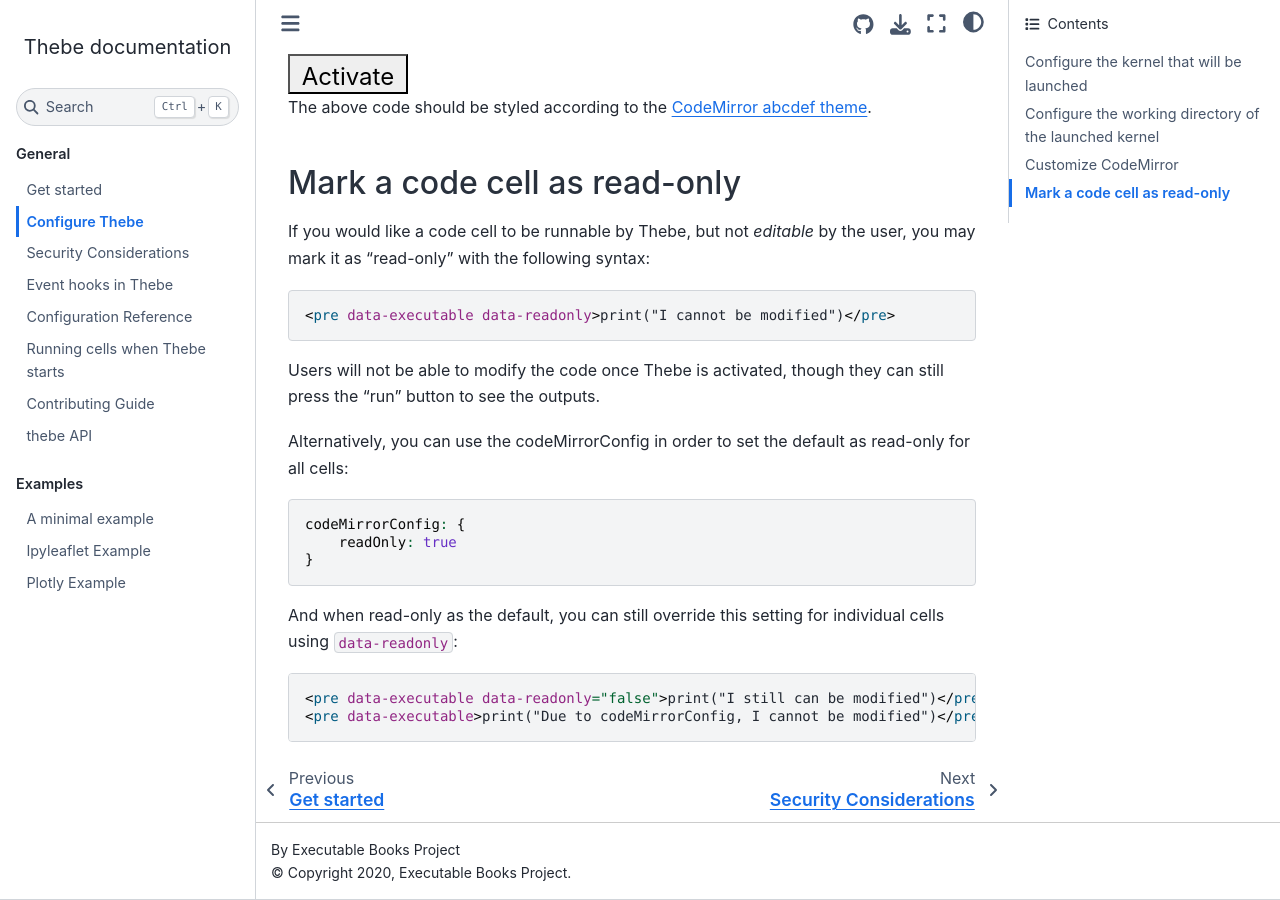
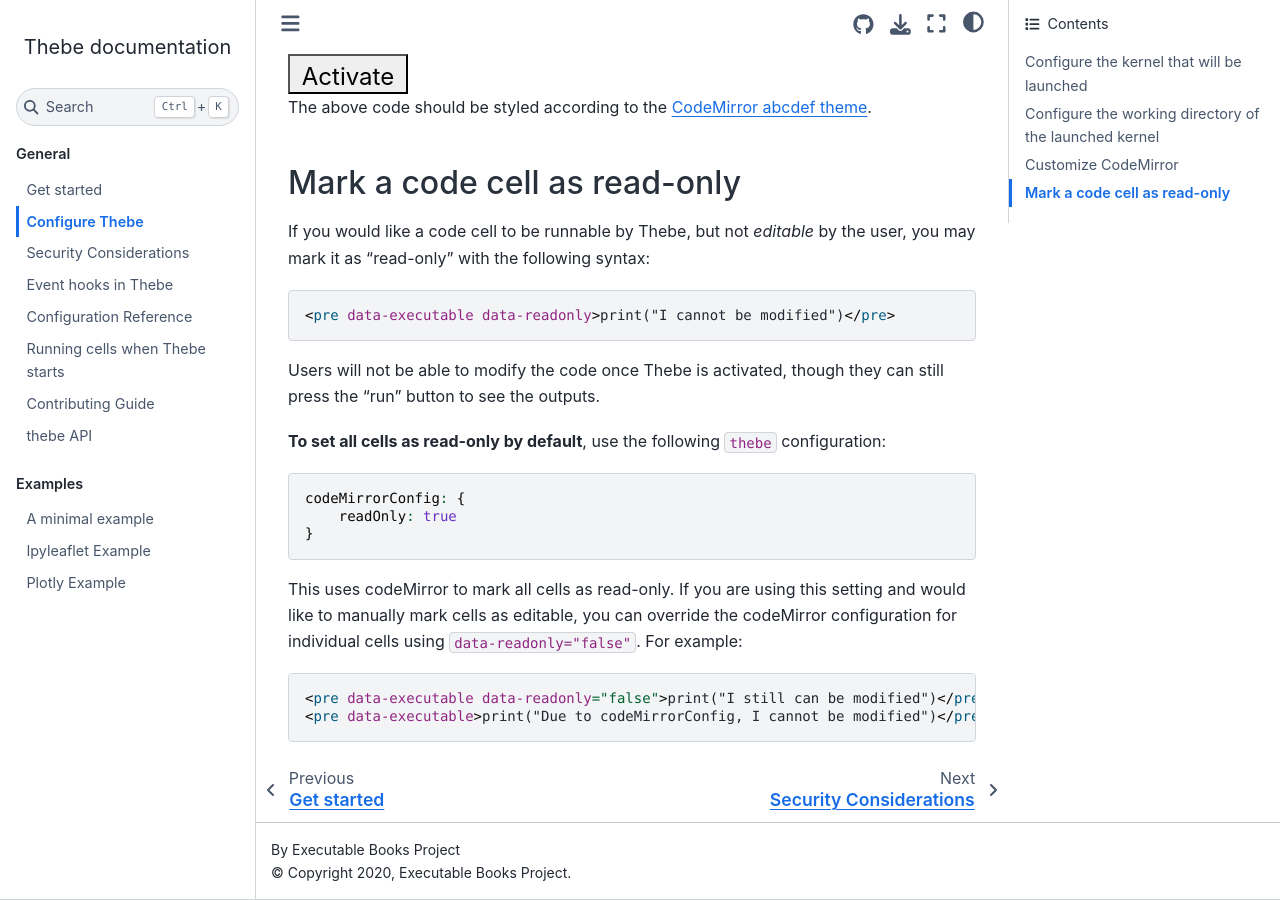
Before and after one commit to jupyter-book/thebe, a Sphinx documentation site: the page built from docs/configure.rst, in a window 1280 px wide and 900 px high, scrolled down 2215 px. Built offline with Sphinx 7.4.7 and the Sphinx Book theme 1.1.4, drawn with Linux system fonts in a browser that asks for light colours; comment, search, counter and statistics services are not loaded.

Commit message:
Apply suggestions from @choldgraf
Co-authored-by: Chris Holdgraf <choldgraf@gmail.com>

```diff
--- a/docs/configure.rst
+++ b/docs/configure.rst
@@ -149,7 +149,7 @@
 Users will not be able to modify the code once Thebe is activated, though they can still
 press the "run" button to see the outputs.
 
-Alternatively, you can use the codeMirrorConfig in order to set the default as read-only for all cells:
+**To set all cells as read-only by default**, use the following `thebe` configuration:
 
 .. code:: javascript
 
@@ -157,7 +157,8 @@
        readOnly: true
    }
 
-And when read-only as the default, you can still override this setting for individual cells using `data-readonly`:
+This uses codeMirror to mark all cells as read-only. If you are using this setting and would like to
+manually mark cells as editable, you can override the codeMirror configuration for individual cells using `data-readonly="false"`. For example:
 
 .. code-block:: html
 
```
